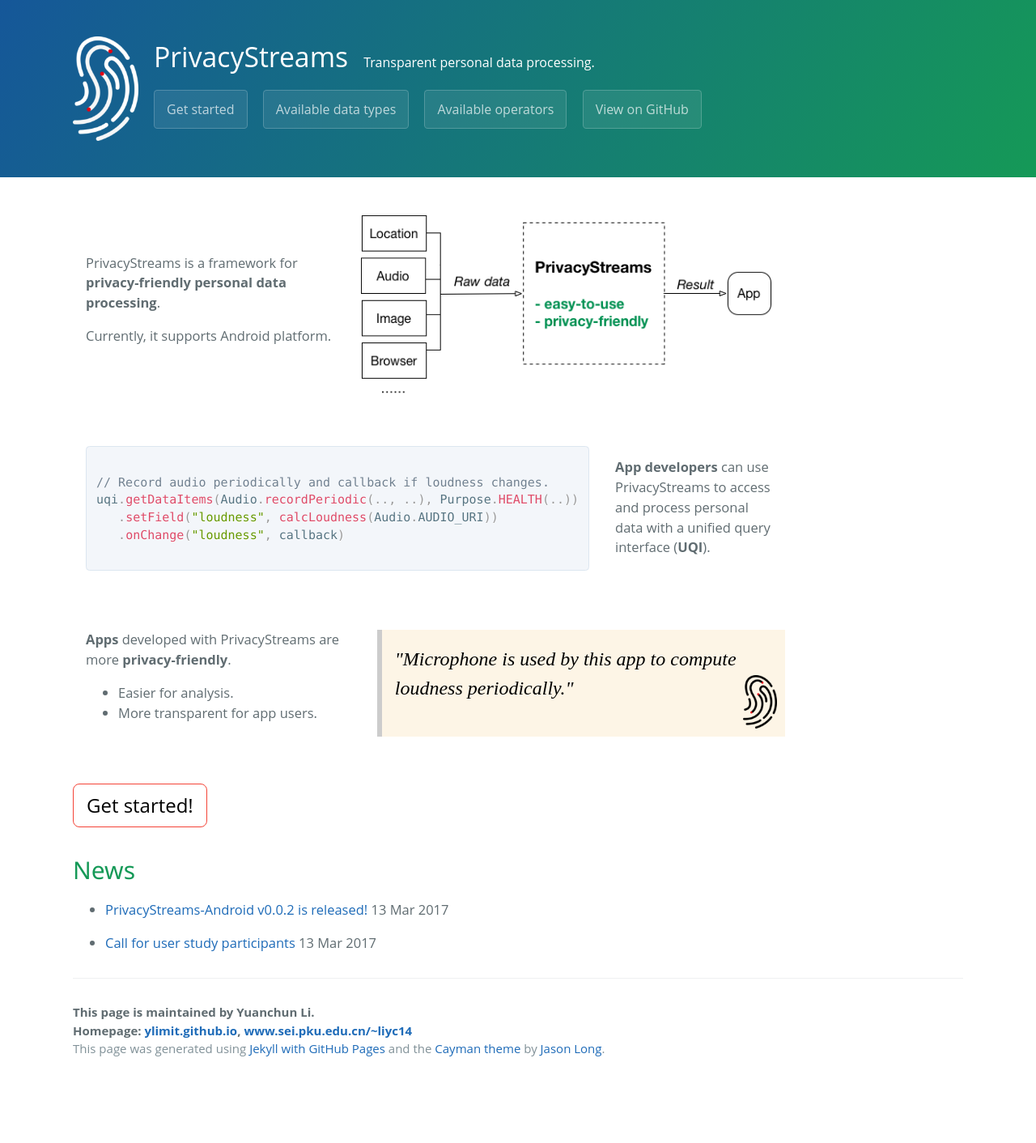
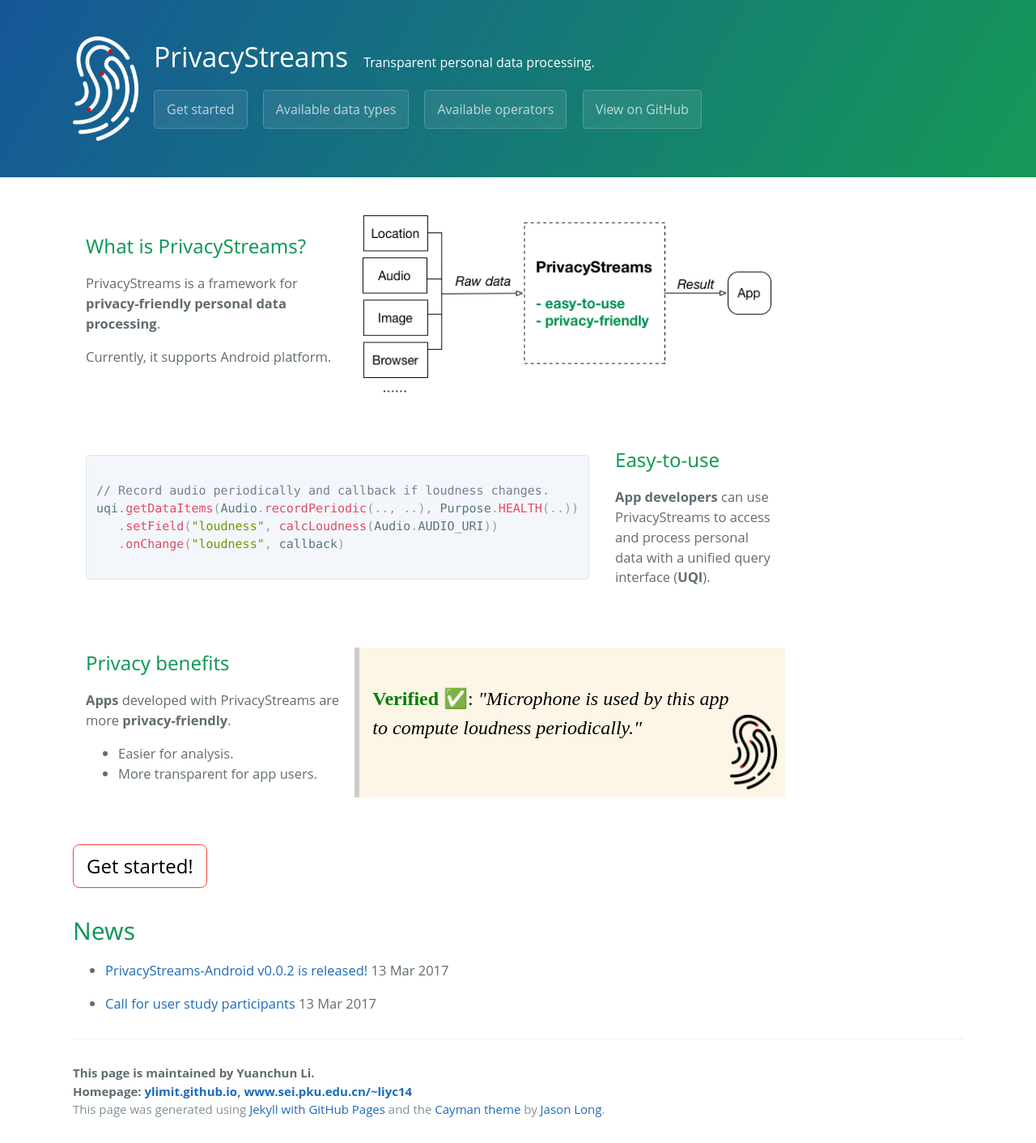
Before and after one commit to PrivacyStreams/PrivacyStreams.github.io, a Jekyll site: the page built from index.md, in a window 1280 px wide. Shown: the whole page at 81% size. Built offline with Jekyll 4.4.1, drawn with Linux system fonts in a browser that asks for light colours; before the commit the page ends 1337 px from its top, so only the background shows below that.

Commit message:
slight change

```diff
--- a/index.md
+++ b/index.md
@@ -4,6 +4,7 @@
 
 <div class="w3-cell-row" style="width:80%">
 <div class="w3-container w3-cell w3-cell-middle">
+<h3>What is PrivacyStreams?</h3>
 <p>PrivacyStreams is a framework for <strong>privacy-friendly personal data processing</strong>.</p>
 <p>Currently, it supports Android platform.</p>
 </div>
@@ -26,6 +27,7 @@
 </pre>
 </div>
 <div class="w3-container w3-cell w3-cell-middle">
+<h3>Easy-to-use</h3>
 <p><strong>App developers</strong> can use PrivacyStreams to access and process personal data with a unified query interface (<strong>UQI</strong>).</p>
 </div>
 </div>
@@ -34,6 +36,7 @@
 
 <div class="w3-cell-row" style="width:80%">
 <div class="w3-container w3-cell w3-cell-middle">
+<h3>Privacy benefits</h3>
 <p><strong>Apps</strong> developed with PrivacyStreams are more <strong>privacy-friendly</strong>.</p>
 <ul>
 <li>Easier for analysis.</li>
@@ -41,7 +44,7 @@
 </ul>
 </div>
 <div class="w3-container w3-cell w3-cell-middle w3-panel w3-leftbar w3-sand w3-xlarge w3-serif verified">
-  <p><i>"Microphone is used by this app to compute loudness periodically."</i></p>
+  <p><strong style="color:green;">Verified &#9989;</strong>: <i>"Microphone is used by this app to compute loudness periodically."</i></p>
 </div>
 </div>
 
```
